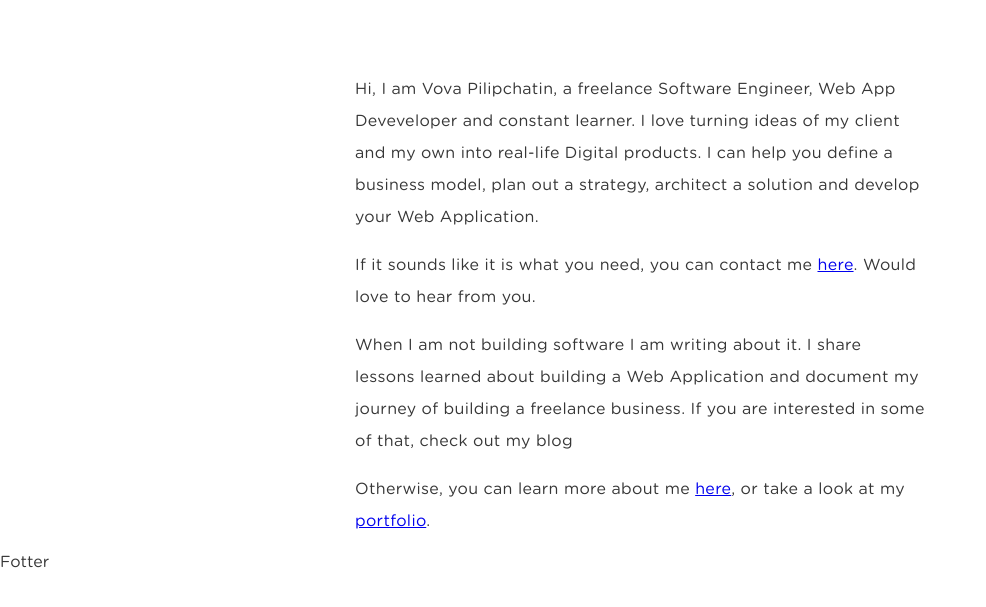
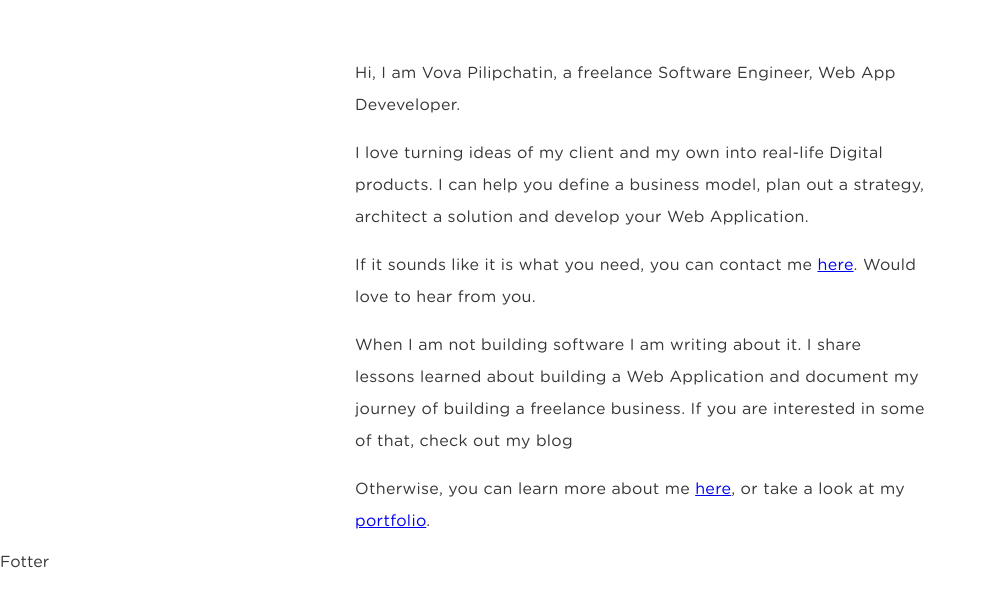
Before and after one commit to VladymyrPylypchatin/vpilip.com, a Gatsby site: page / in a window 1280 px wide. Shown: the part 145-752 px from the top of the page, without its empty margins (0-986 px from the left). Built offline with nearby package versions, Linux system fonts and the light colour scheme; Gatsby itself is replaced by a stand-in of ours.

Commit message:
seo optimized

```diff
--- a/gatsby-config.js
+++ b/gatsby-config.js
@@ -41,5 +41,6 @@ module.exports = {
         dataLayerName: "YOUR_DATA_LAYER_NAME",
       },
     },
+    `gatsby-plugin-robots-txt`
   ],
 }
--- a/package.json
+++ b/package.json
@@ -13,6 +13,7 @@
     "gatsby-plugin-netlify": "^2.1.31",
     "gatsby-plugin-offline": "^3.0.27",
     "gatsby-plugin-react-helmet": "^3.1.16",
+    "gatsby-plugin-robots-txt": "^1.5.0",
     "gatsby-plugin-sass": "^2.1.27",
     "gatsby-plugin-sharp": "^2.3.5",
     "gatsby-plugin-sitemap": "^2.2.27",
--- a/src/components/BlogPage/BlogPage.jsx
+++ b/src/components/BlogPage/BlogPage.jsx
@@ -4,7 +4,7 @@ import styles from './BlogPage.module.scss';
 import PostGrid from './PostsGrid/PostsGrid';
 
 
-const BlogPage = ({posts}) => {
+const BlogPage = ({ posts }) => {
     return (
         <div className={styles.blogPage}>
             <div className={styles.blogPage__posts}>
--- a/src/components/seo.js
+++ b/src/components/seo.js
@@ -2,24 +2,10 @@
 import React from "react"
 import PropTypes from "prop-types"
 import Helmet from "react-helmet"
-import { useStaticQuery, graphql } from "gatsby"
 
 function SEO({ description, lang, meta, title, customTitle }) {
-    const { site } = useStaticQuery(
-        graphql`
-      query {
-        site {
-          siteMetadata {
-            title
-            description
-            author
-          }
-        }
-      }
-    `
-    )
 
-    const metaDescription = description || site.siteMetadata.description;
+    const metaDescription = description || `I am Vova Pilipchatin, a freelance Software Engineer. I am developing a Web Application, learning how to launch successful SaaS projects and learn how to build a freelance business.`;
 
     return (
         <Helmet
@@ -27,7 +13,7 @@ function SEO({ description, lang, meta, title, customTitle }) {
                 lang,
             }}
             title={title}
-            titleTemplate={customTitle ? `%s` : `%s | ${site.siteMetadata.title}`}
+            titleTemplate={customTitle ? `%s` : `%s | Vova Pilipchatin`}
             meta={[
                 {
                     name: `description`,
@@ -51,7 +37,7 @@ function SEO({ description, lang, meta, title, customTitle }) {
                 },
                 {
                     name: `twitter:creator`,
-                    content: site?.siteMetadata.author,
+                    content: `Vova Pilipchatin`,
                 },
                 {
                     name: `twitter:title`,
--- a/src/pages/index.jsx
+++ b/src/pages/index.jsx
@@ -12,7 +12,8 @@ const IndexPage = () => (
             description="Hi, there! I am Vova Pilipchatin, a freelance Software Engineer. I am developing a Web Application, learning how to launch successful SaaS projects and learn how to build a freelance business."
         />
         <div className="small-container">
-            <p>Hi, <h1 className='small-h1'>I am Vova Pilipchatin, a freelance Software Engineer, Web App Deveveloper and constant learner.</h1> I love turning ideas of my client and my own into real-life Digital products. I can help you define a business model, plan out a strategy, architect a solution and develop your Web Application.</p>
+            <h1 className='small-h1'>Hi, I am Vova Pilipchatin, a freelance Software Engineer, Web App Deveveloper.</h1>
+            <p>I love turning ideas of my client and my own into real-life Digital products. I can help you define a business model, plan out a strategy, architect a solution and develop your Web Application.</p>
             <p>If it sounds like it is what you need, you can contact me <Link to="/contacts">here</Link>. Would love to hear from you.</p>
             <p>When I am not building software I am writing about it. I share lessons learned about building a Web Application and document my journey of building a freelance business. If you are interested in some of that, check out my blog</p>
             <p>Otherwise, you can learn more about me <Link to="/about">here</Link>, or take a look at my <Link to="/portfolio">portfolio</Link>.</p>
```
Also changed, not shown: src/pages/blog.jsx (+6 -4 lines), src/templates/PostPage/PostPage.jsx (+7 -0 lines), 1 other file.
